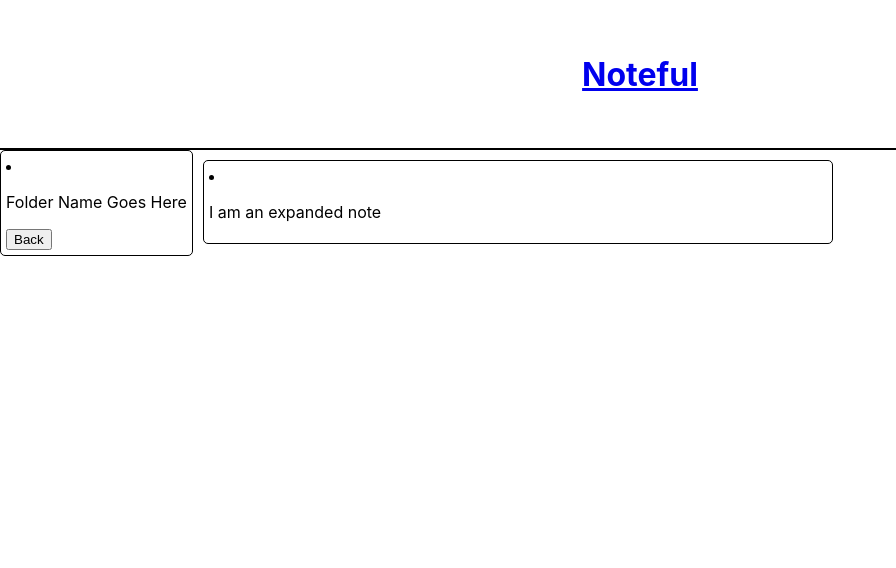
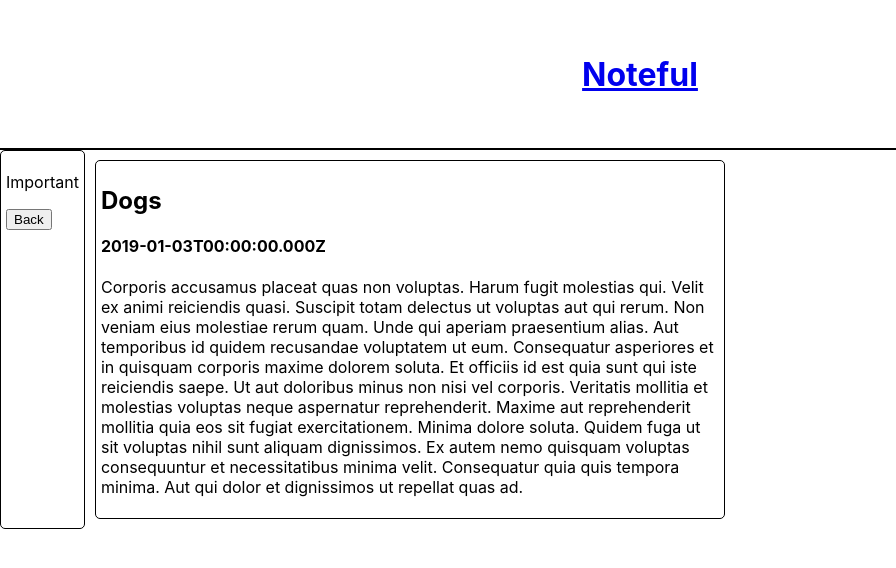
Before and after one commit to stronghearth/noteful-part-one, a React (Create React App) app: page /note/cbc787a0-ffaf-11e8-8eb2-f2801f1b9fd1 in a window 1280 px wide. Shown: the top 568 px of the page, without its empty margins (0-896 px from the left). Built offline with nearby package versions, Linux system fonts and the light colour scheme; the HTML template or start-up script is replaced by a standard one.

Commit message:
wired notes route path

```diff
--- a/src/App.css
+++ b/src/App.css
@@ -12,5 +12,6 @@
     justify-content: flex-start;
     align-content: center;
     width: 100%;
+    list-style: none;
     height: 100%;
 }
--- a/src/App.js
+++ b/src/App.js
@@ -52,7 +52,7 @@
               <Route
                 exact
                 path="/note/:noteid"
-                render={props => <Main {...props} folders={this.state.folders}/>}
+                render={props => <Main {...props} notes={this.state.notes}/>}
               />
             </div>
 
--- a/src/main/Main.js
+++ b/src/main/Main.js
@@ -16,7 +16,7 @@
     }
     else {
         return <main>
-                    <NotesExpanded {...props}/>
+                    <NotesExpanded {...props} notes={props.notes}/>
                 </main>
     }
 }
--- a/src/navfolders/NavFolders.js
+++ b/src/navfolders/NavFolders.js
@@ -5,8 +5,8 @@
     return props.folders.map(folder => {
         const folderId = props.match.params.folderid
         return <li key={folder.id}>
-             <NavLink activeClassName= {folderId === folder.id ? "active" : "" } to={`/folder/${folder.id}`}>{folder.name}</NavLink>
-        </li>
+                    <NavLink activeClassName= {folderId === folder.id ? "active" : "" } to={`/folder/${folder.id}`}>{folder.name}</NavLink>
+                </li>
     })
 }
 
--- a/src/notesexpanded/NotesExpanded.js
+++ b/src/notesexpanded/NotesExpanded.js
@@ -1,9 +1,16 @@
 import React from 'react'
 
-function NotesExpanded () {
-    return <li>
-        <p>I am an expanded note</p>
-    </li>
+function NotesExpanded (props) {
+    const currentNote = props.notes.filter(note => props.match.params.noteid === note.id);
+    console.log(currentNote)
+    return currentNote.map(note => {
+        return <li key={note.id}>
+                    <h2>{note.name}</h2>
+                    <h4>{note.modified}</h4>
+                    <p>{note.content}</p>
+                </li>
+    })
+
 }
 
 export default NotesExpanded
--- a/src/notesnav/NotesNav.js
+++ b/src/notesnav/NotesNav.js
@@ -2,11 +2,13 @@
 import './notesnav.css';
 
 function NotesNav (props) {
-    console.log(props)
+    const currentNote = props.notes.find(note => props.match.params.noteid === note.id)
+    const currentFolder = props.folders.find(folder => currentNote.folderId === folder.id) || {}
     return <li>
-                <p>Folder Name Goes Here</p>
-                <button type="button">Back</button>
+                <p>{currentFolder.name}</p>
+                <button type="button" onClick={() => props.history.goBack()}>Back</button>
             </li>
+
 }
 
 export default NotesNav
```
